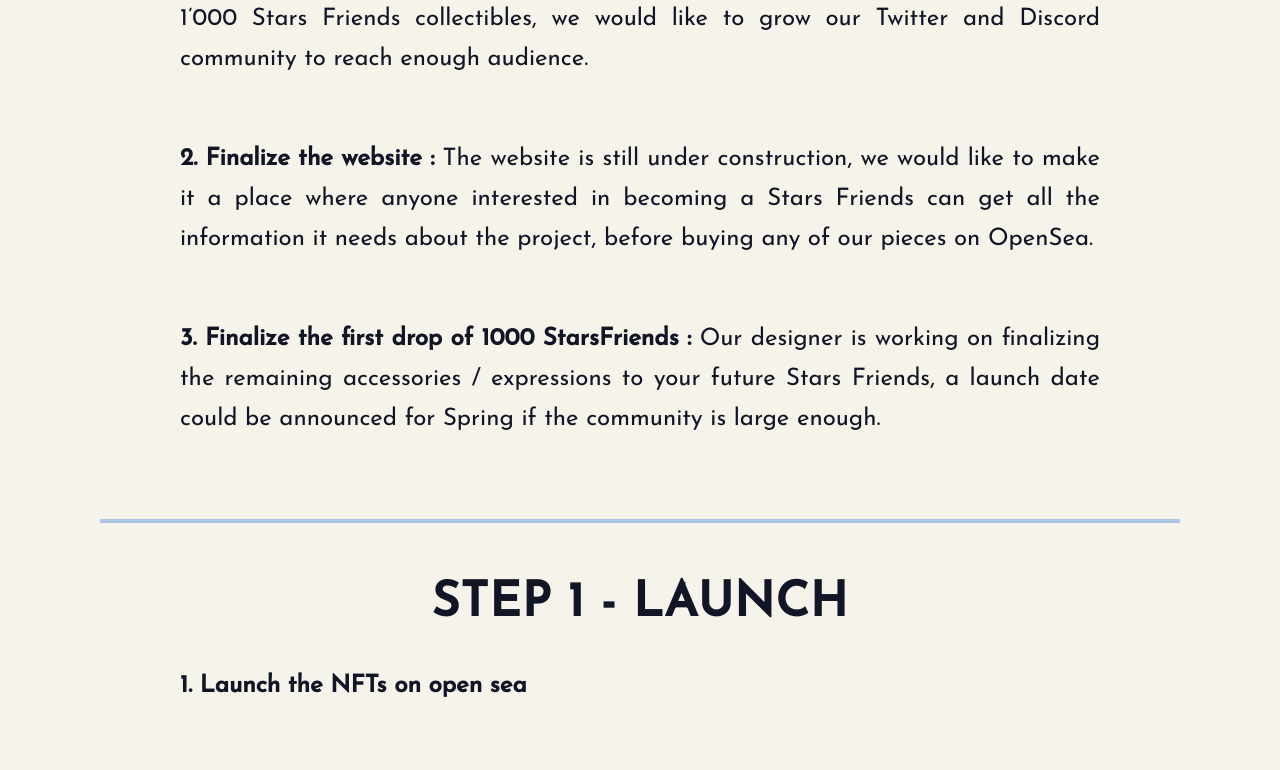
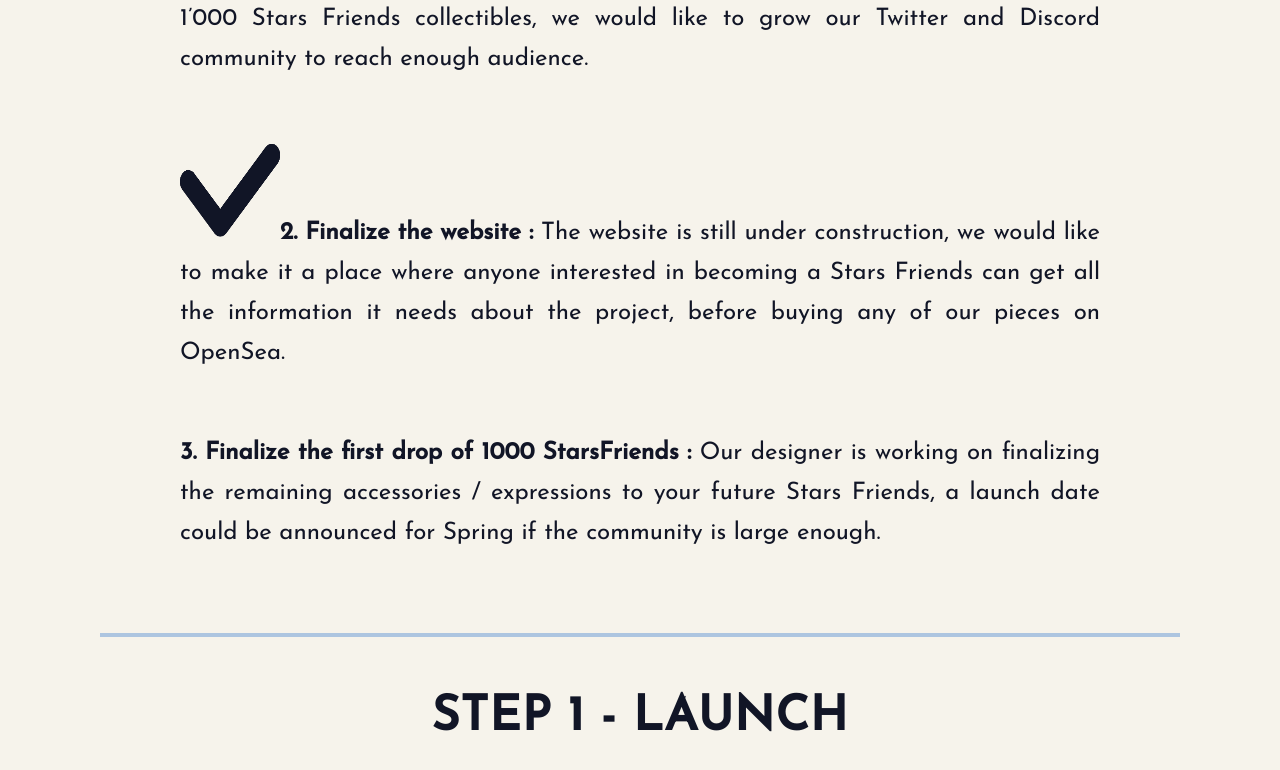
Before and after one commit to Rangeraluffy/Stars_Friends_NFT, a React (Create React App) app: page / in a window 1280 px wide. Shown: the part 2460-3230 px from the top of the page. Built offline with nearby package versions, Linux system fonts and the light colour scheme.

Commit message:
Add validate images for step

```diff
--- a/src/components/roadmap/Roadmap.jsx
+++ b/src/components/roadmap/Roadmap.jsx
@@ -17,6 +17,7 @@ export default function Roadmap() {
               community to reach enough audience.
             </p>
             <p>
+              <img className="validate" src="assets/validate.png" alt="" />
               <span>2. Finalize the website :</span> The website is still under
               construction, we would like to make it a place where anyone
               interested in becoming a Stars Friends can get all the information
@@ -82,14 +83,14 @@ export default function Roadmap() {
             </p>
             <p>
               <span>3. Charity :</span> Keep on sharing donations to charity,
-              this is one big thing of this project of helping others..
+              this is one big thing of this project of helping others.
             </p>
             <p>
               <span>4. Loyalty program :</span> We would like to build a loyalty
               program for NFTs holders. The more you have NFTs or the longer
               you’ll hold them in your pocket will make you eligible for the
               loyalty rewards (we are still setting up the levels, and rewards,
-              to be communicated later on)
+              to be communicated later on).
             </p>
           </div>
         </div>
--- a/src/components/roadmap/roadmap.scss
+++ b/src/components/roadmap/roadmap.scss
@@ -68,6 +68,16 @@
     padding: 50px;
     color: $color-text;
 
+    .validate {
+      width: 100px;
+      height: 100px;
+
+      @include iphoneX {
+        width: 50px;
+        height: 50px;
+      }
+    }
+
     @include tablet {
       padding: 25px;
       margin: 0px 20px;
```
Also changed, not shown: public/assets/validate.png (added).
